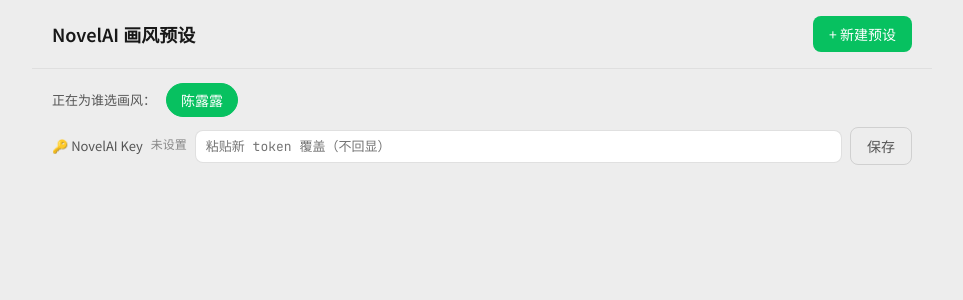
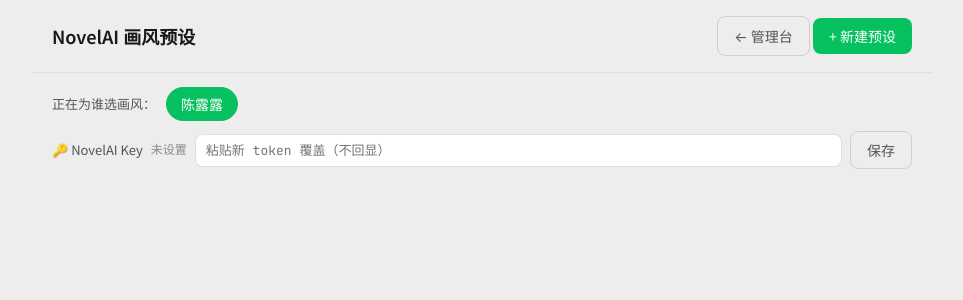
Before and after one commit to euphoriaaaaaa1/claude-tgbot, a Flask app: page /styles in a window 1280 px wide. Shown: the top 300 px of the page, without its empty margins (158-1121 px from the left). Run offline with Flask 3, Linux system fonts and the light colour scheme; some libraries are stand-ins or nearby versions.

Commit message:
feat(provider-hub·M1): 朋友圈与画风页顶部加「← 管理台」入口
§2 表里这两页的唯一改动，各一行链接（M0 留下的白名单外交接）。
feed 挂进既有 topnav 的 chip 组，styles 挂进 topbar 右侧按钮组，
沿用各页自己的类名，不引新样式。

Co-Authored-By: Claude Fable 5 <noreply@anthropic.com>

```diff
--- a/moments/templates/feed.html
+++ b/moments/templates/feed.html
@@ -317,6 +317,7 @@ body { font-family:var(--font-body); background:var(--bg); color:var(--ink);
       🎨 {{ image_provider }}
     </button>
     <a class="bot-chip" href="/styles" title="管理 NovelAI 画风预设">🎨 画风</a>
+    <a class="bot-chip" href="/hub" title="模型来源与 bot 状态">← 管理台</a>
     <span class="date-link">{{ moments|length }} 条</span>
   </div>
 </nav>
--- a/moments/templates/styles.html
+++ b/moments/templates/styles.html
@@ -112,7 +112,11 @@ body { font-family:var(--font-body); background:var(--bg); color:var(--ink);
 
 <div class="topbar">
   <h1>NovelAI 画风预设</h1>
-  <button class="btn btn-primary" onclick="openModal()">+ 新建预设</button>
+  <div>
+    <a class="btn btn-ghost" href="/hub" title="模型来源与 bot 状态"
+       style="text-decoration:none;display:inline-block;">← 管理台</a>
+    <button class="btn btn-primary" onclick="openModal()">+ 新建预设</button>
+  </div>
 </div>
 
 <div class="bot-tabs" id="botTabs"></div>
```
